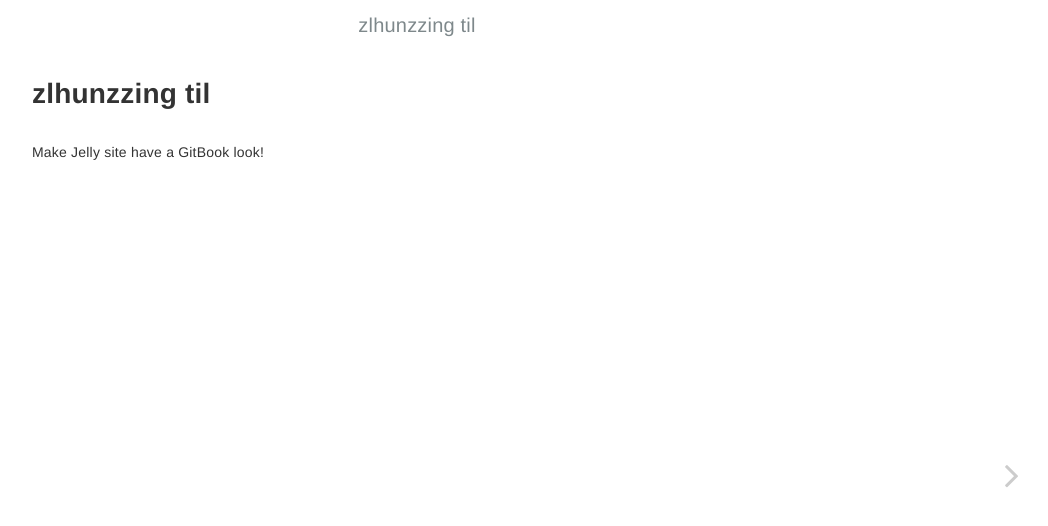
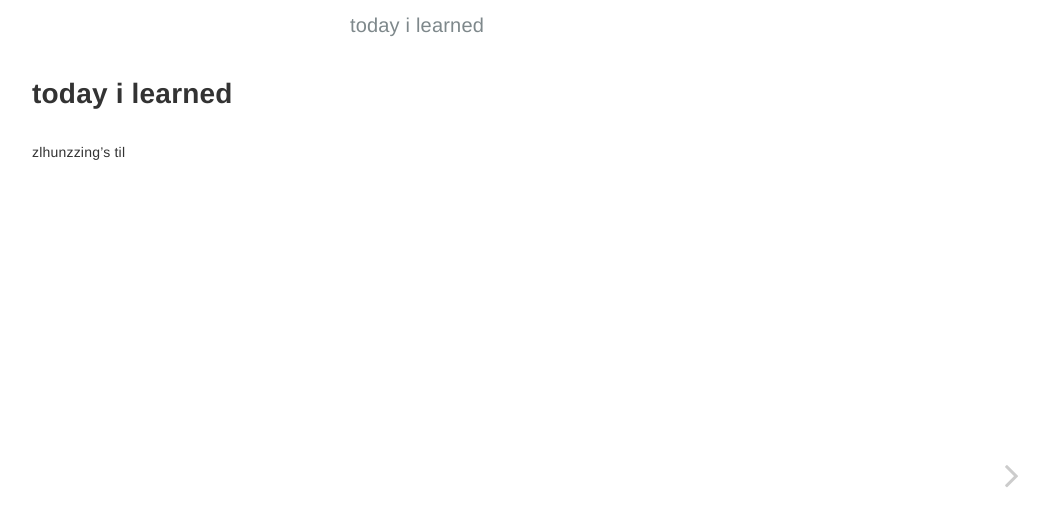
Before and after one commit to zlhunzzing/jekyll_blog, a Jekyll site: the page built from index.md, in a window 1280 px wide. Shown: the top 526 px of the page, without its empty margins (223-1271 px from the left). Built offline with Jekyll 4.4.1, drawn with Linux system fonts in a browser that asks for light colours.

Commit message:
update summary

```diff
--- a/_config.yml
+++ b/_config.yml
@@ -1,6 +1,6 @@
 # Configurations
-title:            zlhunzzing til
-longtitle:        zlhunzzing til
+title:            today i learned
+longtitle:        today i learned
 author:           zlhunzzing
 email:            zlhunzzing@gmail.com
 description: >
--- a/_includes/toc-date.html
+++ b/_includes/toc-date.html
@@ -34,14 +34,6 @@
                     {% endif %}
                 </li>
             {% endfor %}
-
-            <li class="divider"></li>
-
-            <li>
-                <a href="https://github.com/sighingnow/jekyll-gitbook/fork" target="blank" class="gitbook-link">
-                    Fork it Now!
-                </a>
-            </li>
         </ul>
     </nav>
 </div>
--- a/index.md
+++ b/index.md
@@ -2,4 +2,4 @@
 layout: home
 ---
 
-Make Jelly site have a GitBook look!
+zlhunzzing's til
```
